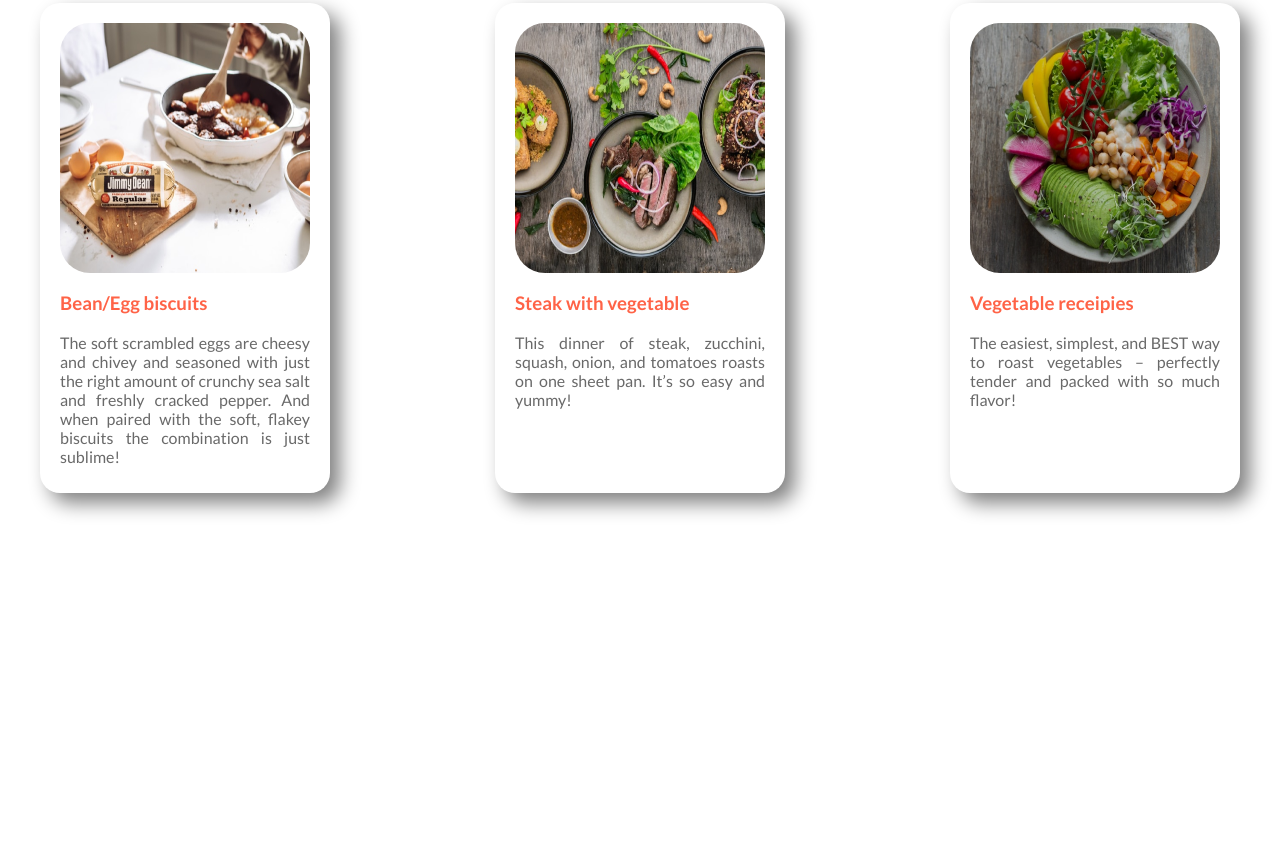
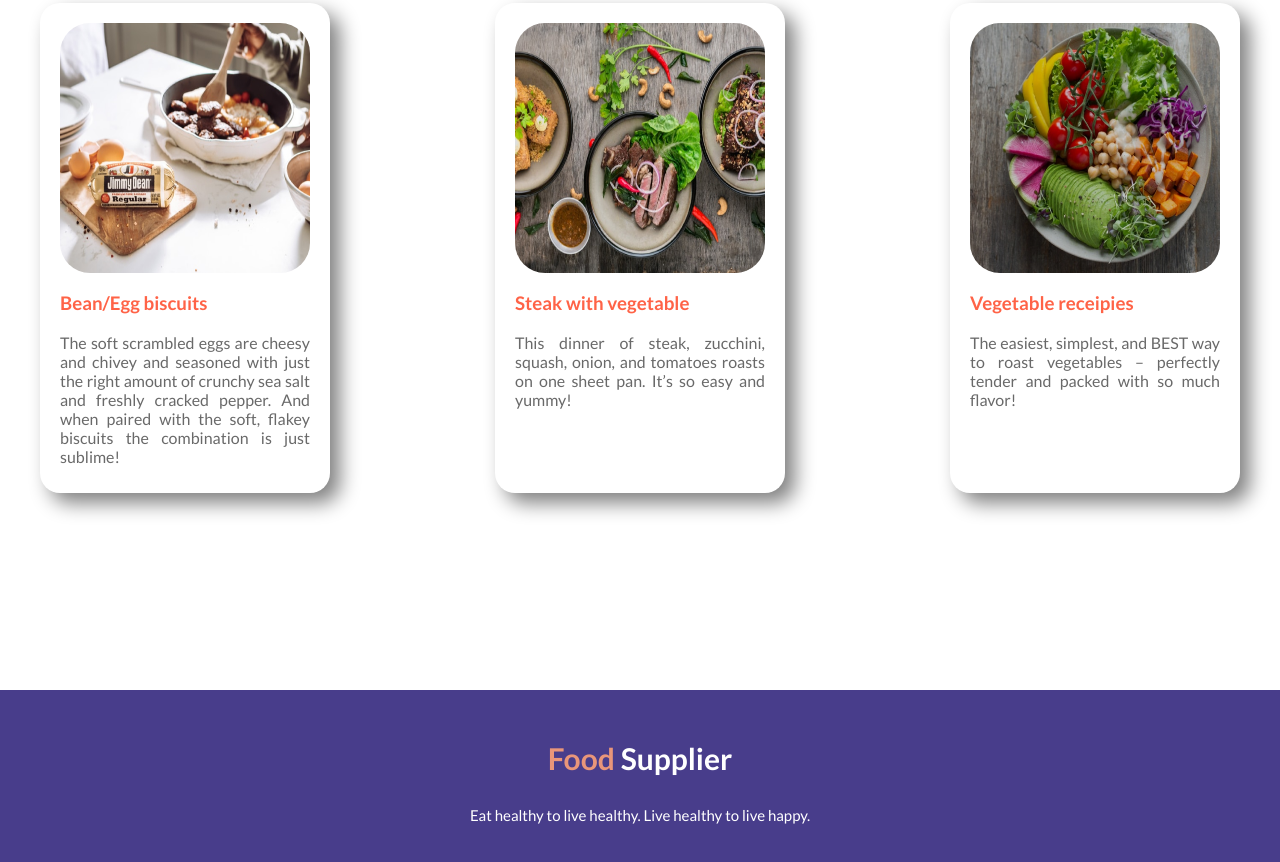
Before and after one commit to Nahid51/food.supplier, a plain HTML site: page index.html in a window 1280 px wide. Shown: the part 1321-2183 px from the top of the page. Before the commit the page ends 2111 px from the top, so only its background shows below. Drawn offline with Linux system fonts and the light colour scheme.

Commit message:
footer added

```diff
--- a/index.html
+++ b/index.html
@@ -59,7 +59,8 @@
     </section>
     <footer>
         <div class="ender">
-
+            <h1><span>Food</span> Supplier</h1>
+            <p>Eat healthy to live healthy. Live healthy to live happy.</p>
         </div>
     </footer>
 
--- a/style.css
+++ b/style.css
@@ -106,6 +106,24 @@ p {
 }
 
 footer {
-    margin-top: 100px;
-    background-color: skyblue;
+    background-color: darkslateblue;
+    height: 200px;
+    width: 100%;
 }
+
+.ender {
+    padding: 50px;
+
+}
+
+.ender h1 {
+    font-size: 30px;
+    text-align: center;
+    color: white;
+}
+
+.ender p {
+    font-size: 15px;
+    text-align: center;
+    color: white;
+}
```
